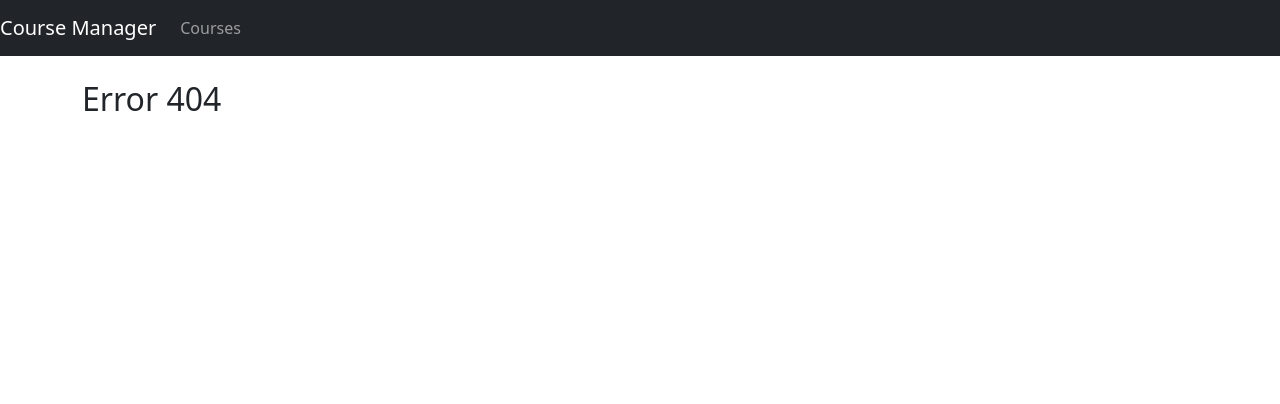
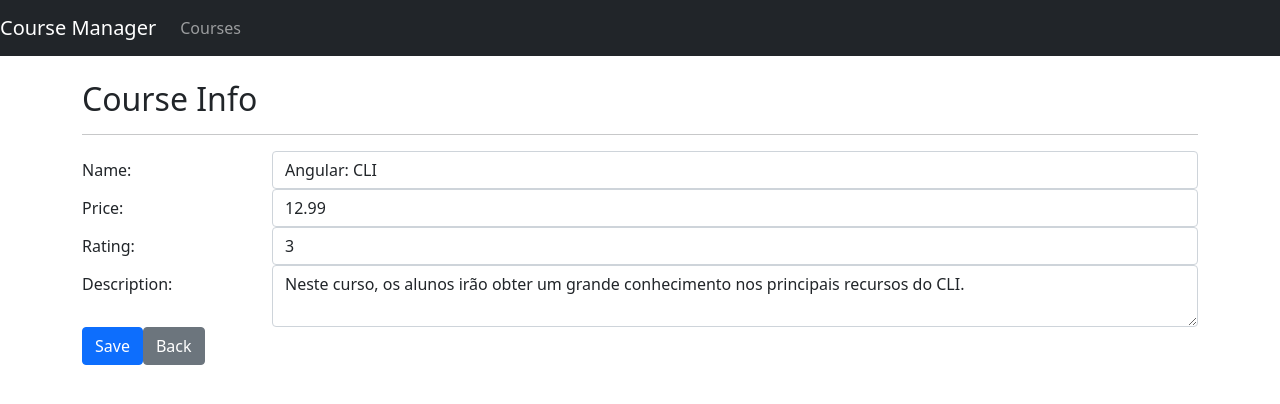
Before and after one commit to Josesmar/course-manager, an Angular app: page /courses/info/1 in a window 1280 px wide. Before the commit this address had no page. Shown: the top 404 px of the page. Built offline with nearby package versions, Linux system fonts and the light colour scheme.

Commit message:
applying forms and template

```diff
--- /dev/null
+++ b/src/app/courses/course-info.component.html
@@ -0,0 +1,55 @@
+<h2>Course Info</h2>
+
+<hr/>
+
+<form #courseForm="ngForm">
+
+    <div class="form-group row">
+        <label class="col-sm-2 col-form-label">Name:</label>
+        <div class="col-sm-10">
+            <input [(ngModel)]="course.name" required name="name" #courseName="ngModel"
+            [ngClass]="{'is-invalid': courseName.invalid}" class="form-control">
+            <div class="invalid-feedback">
+                <span>Course name is required</span>
+            </div>
+        </div>
+    </div>
+
+    <div class="form-group row">
+        <label class="col-sm-2 col-form-label">Price:</label>
+        <div class="col-sm-10">
+            <input [(ngModel)]="course.price" required name="price" #coursePrice="ngModel" type="number"
+            [ngClass]="{'is-invalid': coursePrice.invalid}" class="form-control">
+            <div class="invalid-feedback">
+                <span>Course price is required</span>
+            </div>
+        </div>
+    </div>
+
+    <div class="form-group row">
+        <label class="col-sm-2 col-form-label">Rating:</label>
+        <div class="col-sm-10">
+            <input [(ngModel)]="course.rating" required name="rating" #courseRating="ngModel" type="number"
+            [ngClass]="{'is-invalid': courseRating.invalid}" class="form-control">
+            <div class="invalid-feedback">
+                <span>Course rating is required</span>
+            </div>
+        </div>
+    </div>
+
+    <div class="form-group row">
+        <label class="col-sm-2 col-form-label">Description:</label>
+        <div class="col-sm-10">
+            <textarea [(ngModel)]="course.description" required name="description" #courseDescription="ngModel" type="text"
+            [ngClass]="{'is-invalid': courseDescription.invalid}" class="form-control"></textarea>
+            <div class="invalid-feedback">
+                <span>Course description is required</span>
+            </div>
+        </div>
+    </div>
+
+    <!--Sempre que for utilizar uma variavel de template é necessário utilizar o [disabled] -->
+    <button [disabled]="courseForm.invalid" (click)="save()" class="btn btn-primary mr-2">Save</button>
+    <button [routerLink]="['/courses']" class="btn btn-secondary">Back</button>
+
+</form>
--- /dev/null
+++ b/src/app/courses/course-info.component.ts
@@ -0,0 +1,25 @@
+import { Template } from "@angular/compiler/src/render3/r3_ast";
+import { Component, OnInit } from "@angular/core";
+import { ActivatedRoute } from "@angular/router";
+import { Course } from "./course";
+import { CourseService } from "./course-service";
+
+@Component({
+    templateUrl: './course-info.component.html'
+})
+export class CourseInfoComponent implements OnInit{
+
+    course: Course;
+
+    //Realiza a injeção de dependencia (Activated pegar o id da rota)
+    constructor(private activatedRoute: ActivatedRoute, private courseService: CourseService) {}
+
+    ngOnInit(): void{
+        this.course = this.courseService.retriveById(+this.activatedRoute.snapshot.paramMap.get('id'));
+    }
+
+    save(): void{
+
+        this.courseService.save(this.course);
+    }
+}
--- a/src/app/courses/course-list.component.html
+++ b/src/app/courses/course-list.component.html
@@ -32,7 +32,9 @@
             <td>
                <app-star [rating]="course.rating"></app-star>
             </td>
-            <td></td>
+            <td>
+                <a [routerLink] = "['/courses/info', course.id]" class="btn btn-primary">Edit</a>
+            </td>
         </tr>
     </tbody>
 </table>
--- a/src/app/courses/course-service.ts
+++ b/src/app/courses/course-service.ts
@@ -7,9 +7,22 @@
 
 export class CourseService{
 
+
     retrieveAll(): Course []{
         return COURSES;
-    };
+    }
+
+    retriveById(id: number): Course | undefined{
+        return COURSES.find((courseIterator: Course) => courseIterator.id === id);
+    }
+
+    save(course: Course): void{
+        if(course.id){
+           const index = COURSES.findIndex((courseIterator: Course) => courseIterator.id === course.id);
+           COURSES[index] = course;
+        }
+    }
+
 }
 
 
--- a/src/app/nav-bar/nav-bar.component.html
+++ b/src/app/nav-bar/nav-bar.component.html
@@ -1,5 +1,5 @@
 <nav class="navbar navbar-expand-lg navbar-dark bg-dark">
-    <a href="#" class="navbar-brand">Course Manager</a>
+    <a [routerLink]="['/courses']" class="navbar-brand">Course Manager</a>
 
     <button class="navbar-toggler" type="button" data-toggle="collapse" data-target="#navbarSupportedContent"
         aria-controls="navbarSupportedContent" aria-expanded="false" aria-label="Toggle navigation">
@@ -9,7 +9,7 @@
     <div class="collapse navbar-collapse" id="navbarSupportedContent">
         <ul class="navbar-nav mr-auto">
             <li class="nav-item">
-                <a href="#" class="nav-link">Courses</a>
+                <a [routerLink]="['/courses']" routerLinkAcitve="active" class="nav-link">Courses</a>
             </li>
         </ul>
     </div>
--- a/tsconfig.json
+++ b/tsconfig.json
@@ -14,6 +14,7 @@
     "experimentalDecorators": true,
     "moduleResolution": "node",
     "importHelpers": true,
+    "strictNullChecks": false,
     "target": "es2017",
     "module": "es2020",
     "lib": [
```
Also changed, not shown: src/app/app.module.ts (+9 -4 lines), src/app/courses/course.ts (+9 -9 lines).
